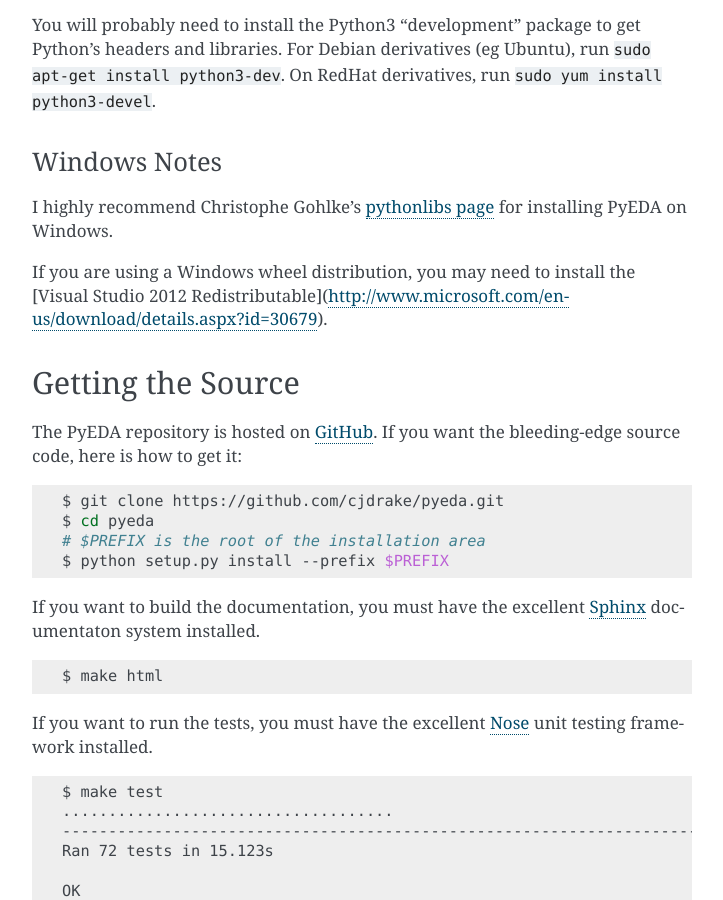
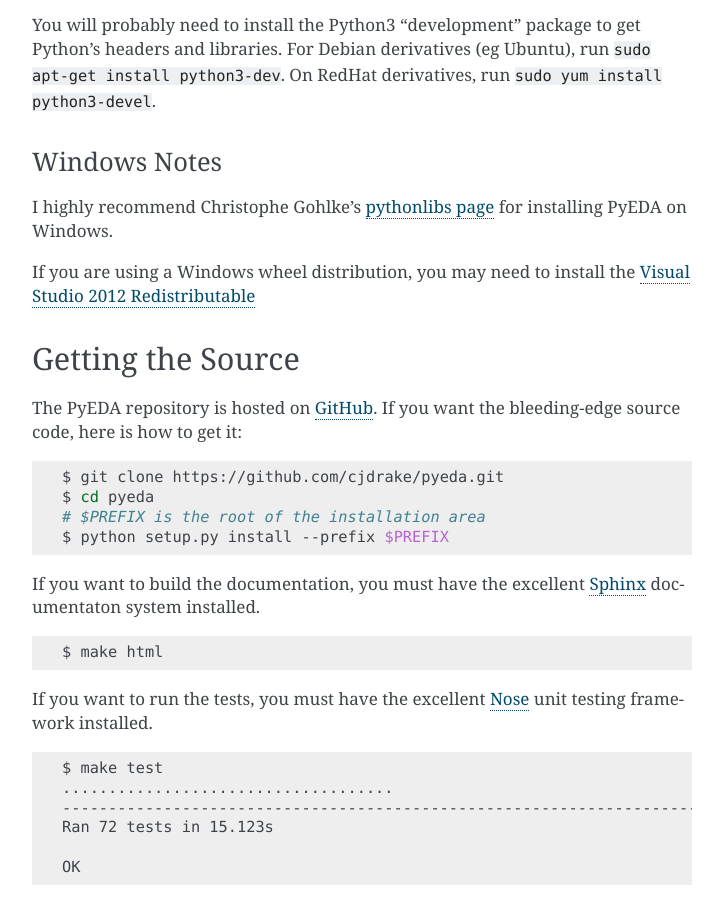
Before and after one commit to cjdrake/pyeda, a Sphinx documentation site: the page built from doc/source/install.rst, in a window 1280 px wide and 900 px high, scrolled down 1167 px. Shown: the whole window, without its empty margins (388-1111 px from the left). Built offline with Sphinx 7.4.7, drawn with Linux system fonts in a browser that asks for light colours.

Commit message:
Change markdown hyperlink to RestructedText

```diff
--- a/doc/source/install.rst
+++ b/doc/source/install.rst
@@ -76,7 +76,7 @@
 
 If you are using a Windows wheel distribution,
 you may need to install the
-[Visual Studio 2012 Redistributable](http://www.microsoft.com/en-us/download/details.aspx?id=30679).
+`Visual Studio 2012 Redistributable <http://www.microsoft.com/en-us/download/details.aspx?id=30679>`_
 
 Getting the Source
 ==================
```
